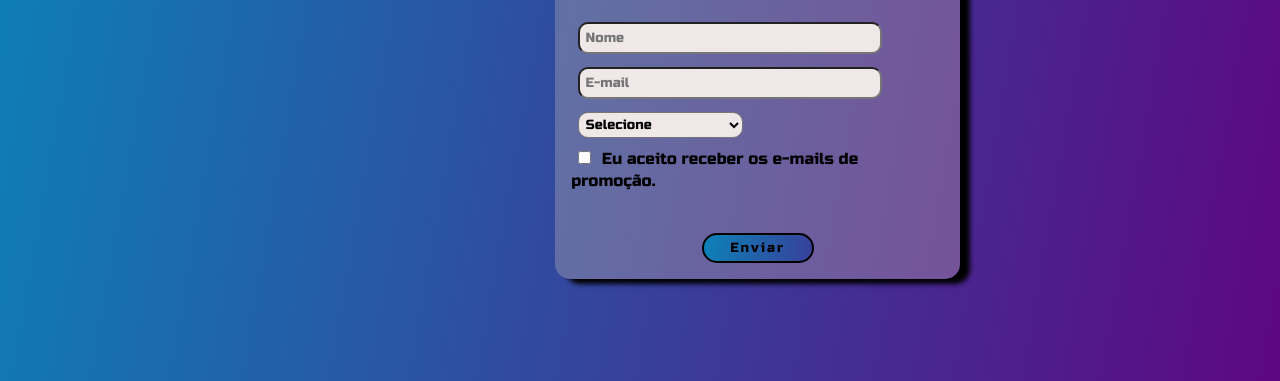
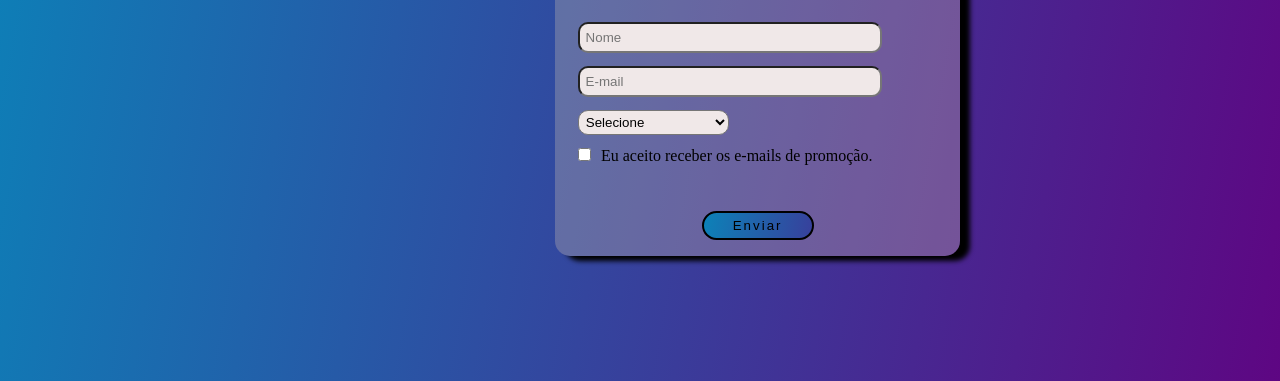
Before and after one commit to Azevas1/ProjetoLandingPagaHiringCoders, a plain HTML site: page index.html in a window 1280 px wide. Shown: the part 222-603 px from the top of the page. Drawn offline with Linux system fonts and the light colour scheme.

Commit message:
Update style.css

```diff
--- a/style.css
+++ b/style.css
@@ -1,5 +1,5 @@
 *{
-    font-family: russo one;
+/*     font-family: russo one; */
     padding: 0;
     margin: 0;
 }
```
